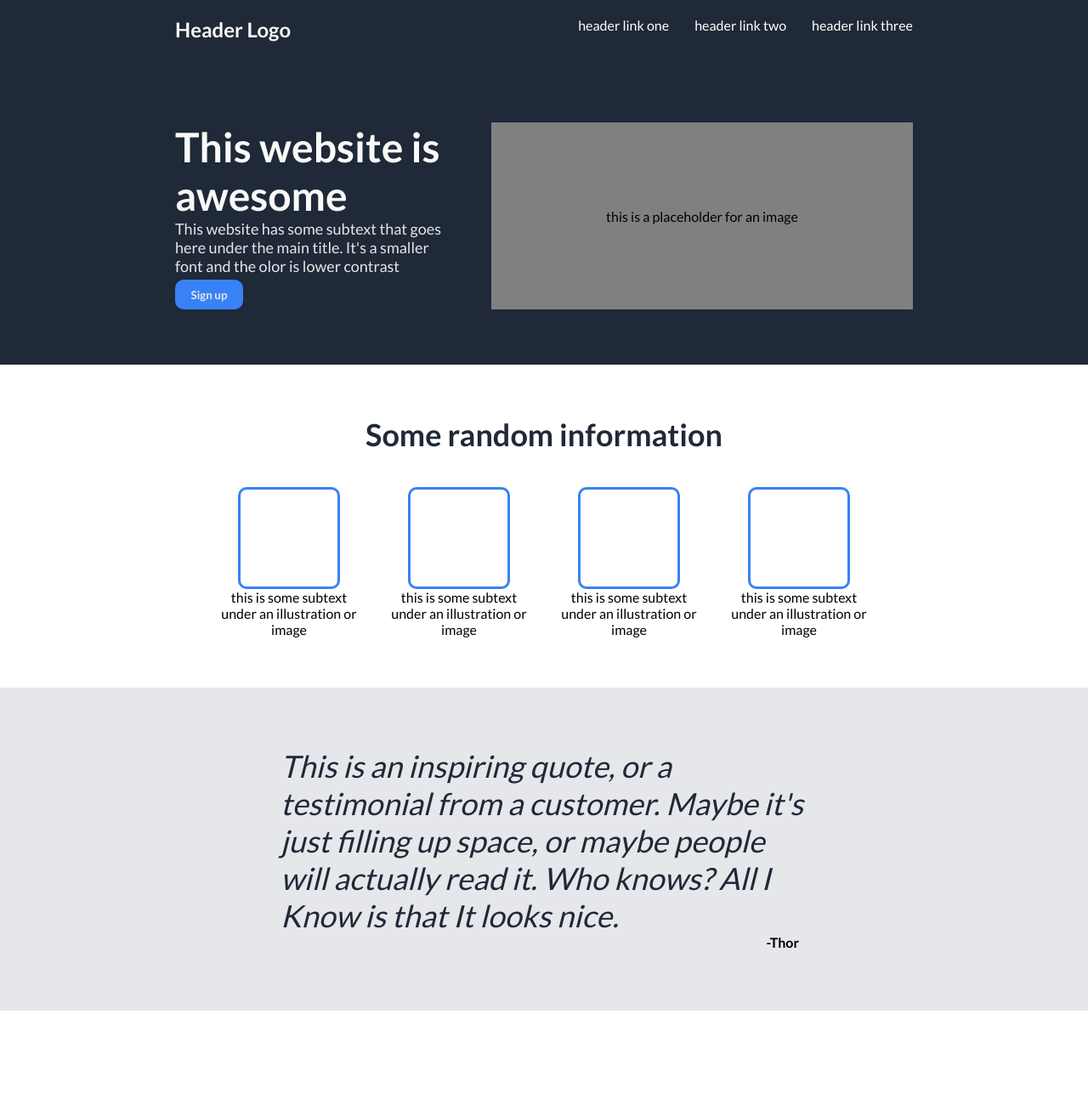
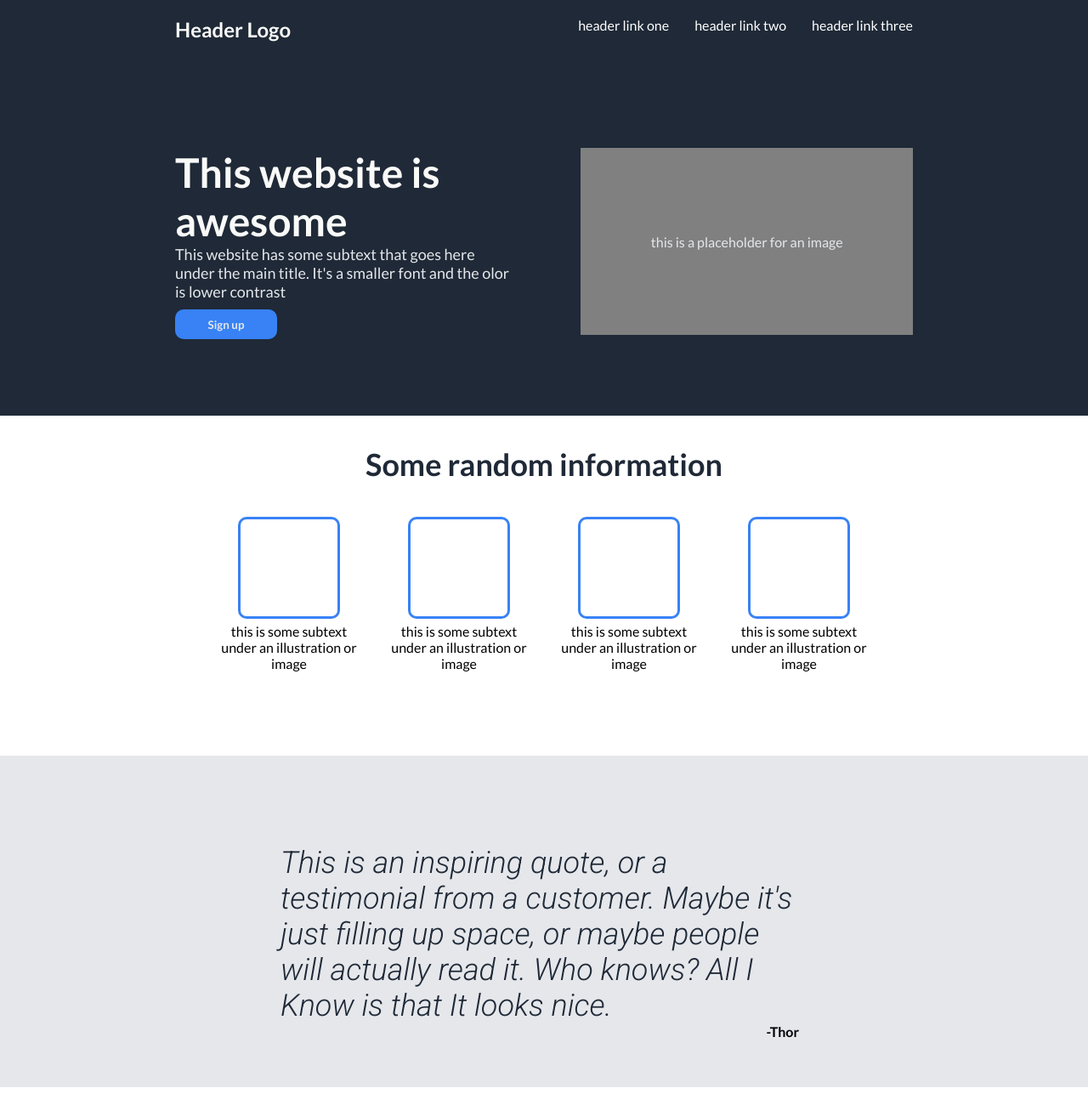
Before and after one commit to lolster45/Main-CSS-Proj, a plain HTML site: page index.html in a window 1280 px wide. Shown: the top 1300 px of the page at 85% size. Drawn offline with Linux system fonts and the light colour scheme.

Commit message:
Style changes

```diff
--- a/index.html
+++ b/index.html
@@ -8,6 +8,9 @@
     <link rel="preconnect" href="https://fonts.googleapis.com">
     <link rel="preconnect" href="https://fonts.gstatic.com" crossorigin>
     <link href="https://fonts.googleapis.com/css2?family=Lato:wght@400;700&display=swap" rel="stylesheet">
+    <link rel="preconnect" href="https://fonts.googleapis.com">
+    <link rel="preconnect" href="https://fonts.gstatic.com" crossorigin>
+    <link href="https://fonts.googleapis.com/css2?family=Roboto:ital,wght@1,300&display=swap" rel="stylesheet">
     <title>Awesome Website</title>
 </head>
 <body>
@@ -74,13 +77,13 @@
     <section class="section-styling third">
         <figure>
             <blockquote>
-                This is an inspiring quote, or a testimonial from a customer. Maybe it's just filling up space, or maybe people will actually read it. Who knows? All I Know is that It looks nice.
+                <em>
+                    This is an inspiring quote, or a testimonial from a customer. Maybe it's just filling up space, or maybe people will actually read it. Who knows? All I Know is that It looks nice.
+                </em>
             </blockquote>
             <figcaption>-Thor</figcaption>
         </figure>
-
     </section>
-
 
     <section class="section-styling fourth">
         <article id="sign-up-container">
@@ -96,7 +99,6 @@
         </article>
     </section>
 
-
     <footer class="section-styling footer">
         Copyright @
     </footer>
--- a/style.css
+++ b/style.css
@@ -41,14 +41,13 @@
     align-items: center;
     justify-content: center;
     padding: 20px;
-    height: 380px;
     padding-top: 0px;
 }
 
 /*Styling for first section*/
 .section-styling.main {
     background-color: #1F2937;
-    height: 360px;
+    height: 420px;
     padding-top: 50px;
     padding-bottom: 40px;
 }
@@ -57,14 +56,14 @@
     justify-content: center;
     background-color: #1F2937;
     color: black;
-    width: 100%;
+    width: 70%;
     height: 220px;
 }
 #first-article div:first-child {
     background-color: #1F2937;
     color: white;
-    width: 30%;
-    padding-right: 40px;
+    width: 55%;
+    padding-right: 80px;
 }
 #first-article div:first-child > header {
     font-size: 48px;
@@ -76,12 +75,12 @@
     color: #E5E7EB;
 }
 #first-article div:first-child > button {
-    margin-top: 5px;
+    margin-top: 10px;
     font-weight: bold;
     background-color: #3882F6;
     color: #E5E7EB;
     height: 35px;
-    width: 80px;
+    width: 120px;
     border: none;
     border-radius: 10px;
     cursor: pointer;
@@ -97,18 +96,21 @@
     justify-content: center;
     text-align: center;
     background-color: grey;
-    width: 40%;
+    color: #E5E7EB;
+    width: 45%;
 }
 
 /*---------styles-for-second-section-----------------------------*/
 .section-styling.second {
     background-color:white;
     color: black;
+    height: 400px;
 }
 #info-article {
     display: flex;
     flex-direction: column;
     align-items: center;
+    transform: translateY(-35px);
     color: black;
     width: 70%;
     height: 240px;
@@ -131,19 +133,23 @@
     text-align: center;
     width: 180px;
 }
+#image-subtexts > figure > figcaption {
+    padding-top: 5px;
+}
 #image-subtexts > figure > div:first-child {
     margin: 0 auto;
 }
 .random-info-img {
     height: 120px;
     width: 120px;
-    border: 3px solid #3882F6;
+    border: 3.4px solid #3882F6;
     border-radius: 10px;
 }
 
 /*----Section-styling-for-quote-section-------------*/
 .section-styling.third {
     background-color: #E5E7EB;
+    height: 390px;
 }
 .section-styling.third > figure {
     display: flex;
@@ -153,10 +159,14 @@
     width: 50%;
     height: 220px;
 }
-.section-styling.third > figure > blockquote {
+.section-styling.third > figure {
+    padding-top: 30px;
+}
+.section-styling.third > figure > blockquote > em {
+    font-family: 'Roboto', sans-serif;
+
     font-size: 36px;
-    font-style:italic;
-    font-weight:100;
+    font-weight: 300;
     color: #1F2937;
 }
 .section-styling.third > figure > figcaption {
@@ -167,6 +177,9 @@
 }
 
 /* -----------Third-section-styling-------------------- */
+.section-styling.fourth {
+    height: 310px;
+}
 #sign-up-container {
     display: flex;
     align-items: center;
--- a/styles/signUpForm.css
+++ b/styles/signUpForm.css
@@ -74,6 +74,9 @@ body {
 #form > input:focus {
     border-bottom: 2px solid #1f2937;
 }
+#form > input:focus::placeholder {
+    color: transparent;
+}
 .required-symbol {
     color: red;
 }
```
